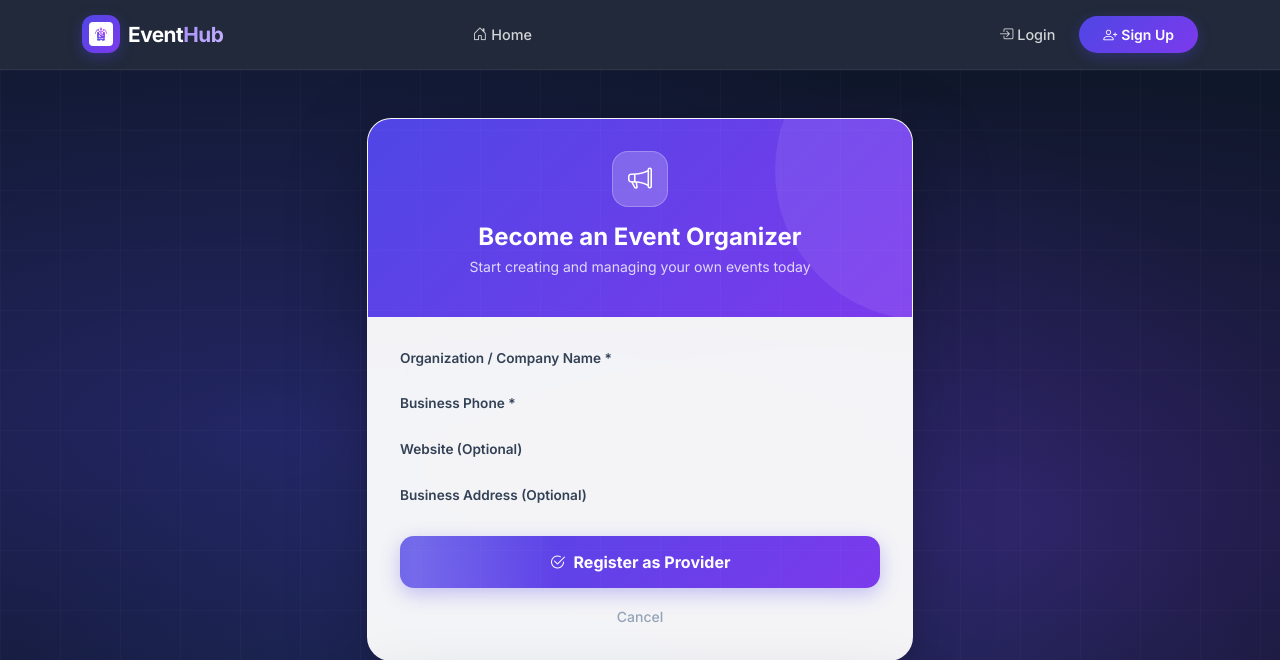
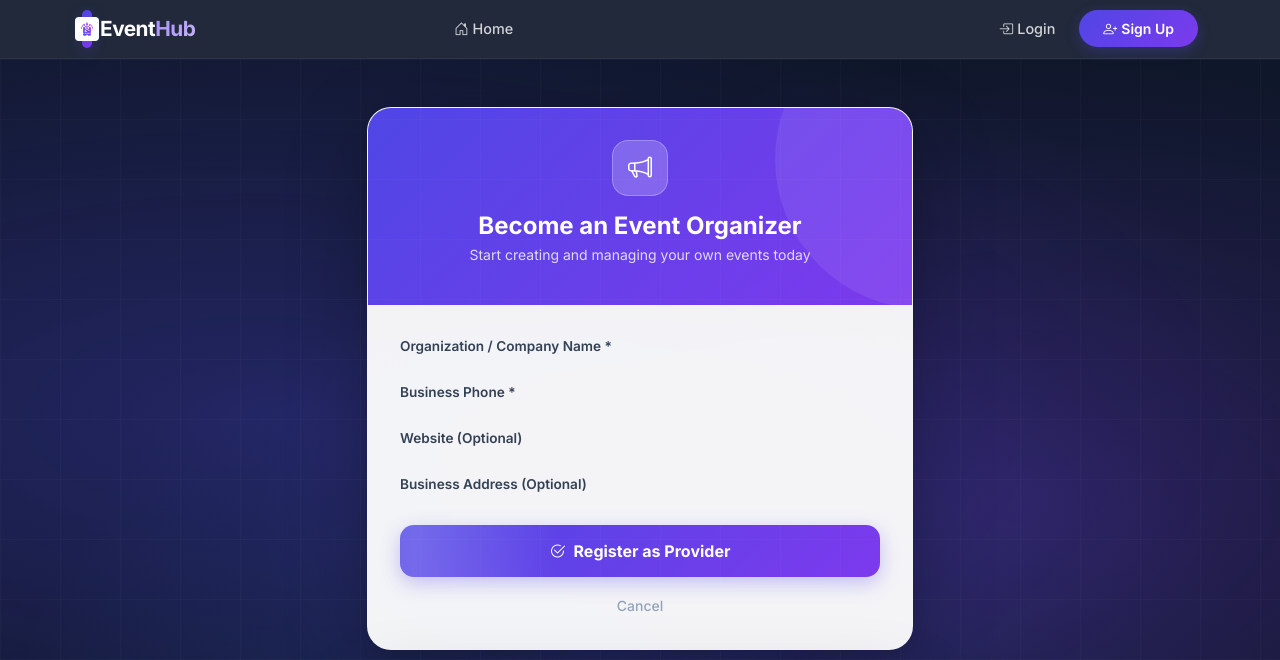
Before and after one commit to veereshawaralli/EVENT-REGISTRATION, a Django app: template templates/accounts/become_provider.html in a window 1280 px wide. Shown: the top 660 px of the page. Run offline with Django 5.2, Linux system fonts and the light colour scheme; the template is opened without the code that fills it, so the values that code supplies are empty.

Commit message:
Update README with platform screenshots and tweak navbar style

```diff
--- a/templates/base.html
+++ b/templates/base.html
@@ -34,10 +34,10 @@
 <body>
     <!-- Navbar -->
     <!-- Premium Navbar -->
-    <nav class="navbar navbar-expand-lg sticky-top" id="ehMainNav" style="padding:.65rem 0;transition:all .4s;background:rgba(15,23,42,.92);backdrop-filter:blur(24px);-webkit-backdrop-filter:blur(24px);border-bottom:1px solid rgba(255,255,255,.06);z-index:1040">
+    <nav class="navbar navbar-expand-lg sticky-top" id="ehMainNav" style="padding:.30rem 0;transition:all .4s;background:rgba(15,23,42,.92);backdrop-filter:blur(24px);-webkit-backdrop-filter:blur(24px);border-bottom:1px solid rgba(255,255,255,.06);z-index:1040">
         <div class="container">
             <a class="navbar-brand fw-bold d-flex align-items-center gap-2" href="{% url 'events:event_list' %}" style="font-size:1.3rem;color:#fff;text-decoration:none">
-                <div style="width:38px;height:38px;background:linear-gradient(135deg,var(--eh-gradient-start),var(--eh-gradient-end));border-radius:.75rem;display:flex;align-items:center;justify-content:center;box-shadow:0 4px 14px rgba(79,70,229,.35)">
+                <div style="width: 10px;height:38px;background:linear-gradient(135deg,var(--eh-gradient-start),var(--eh-gradient-end));border-radius:.75rem;display:flex;align-items:center;justify-content:center;box-shadow:0 4px 14px rgba(79,70,229,.35)">
                     <img src="{% static 'images/logo.png' %}" alt="EventHub Logo" height="24" style="border-radius:.25rem;filter:brightness(1.2)">
                 </div>
                 <span>Event<span style="background:linear-gradient(135deg,#a78bfa,#c4b5fd);-webkit-background-clip:text;-webkit-text-fill-color:transparent;background-clip:text">Hub</span></span>
```
Also changed, not shown: README.md, 1 other file.
